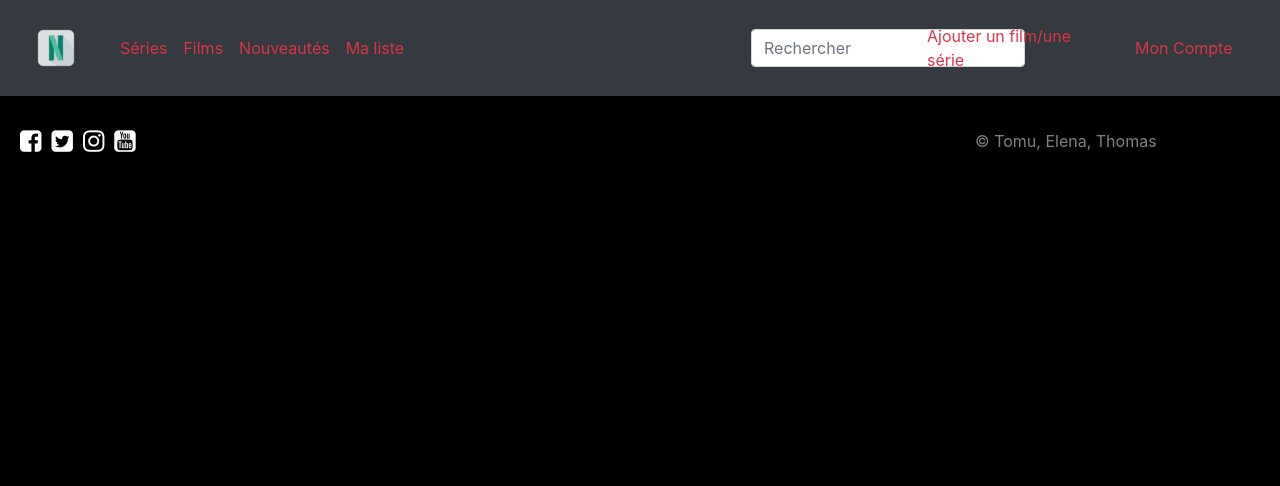
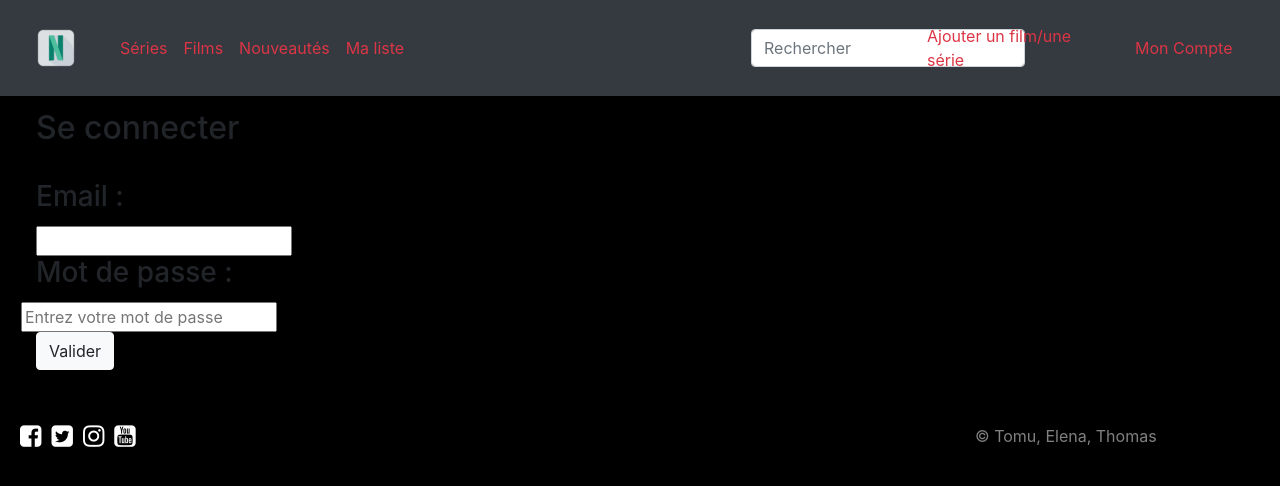
Before and after one commit to Thomas-Gouallou/netflux, a React (Create React App) app: page /Compte in a window 1280 px wide. Shown: the top 486 px of the page. Built offline with nearby package versions, Linux system fonts and the light colour scheme.

Commit message:
ajout de la connection

```diff
--- /dev/null
+++ b/src/netflux-app/Compte.js
@@ -0,0 +1,29 @@
+import React,{Component} from "react";
+import {BrowserRouter, Switch, Route} from "react-router-dom";
+
+
+
+class Compte extends Component{
+
+
+    render(){
+        return (
+        <div className="container-fluid">
+            <div className="card">
+                <h2 className='card-header'>Se connecter</h2>
+                <div className='card-body'>
+                    <h3 className='card-title'>Email :</h3>
+                    <input type='email' name='email' palceholder='Entrez votre email'></input>
+                    <h3 className='card-title'>Mot de passe :</h3>
+                    <input className="row" type='password' name='motdepasse' minlenght='8' placeholder='Entrez votre mot de passe'></input>
+                    <input className="btn btn-light" type="submit" value="Valider"></input>
+                </div>
+            </div>
+
+
+        </div>
+        )
+    }
+}
+
+export default Compte
--- a/src/netflux-app/NetfluxNav.js
+++ b/src/netflux-app/NetfluxNav.js
@@ -9,6 +9,7 @@ import Series from "./Series.js"
 import AcceuilSeries from "./AcceuilSeries.js"
 import AcceuilFilms from "./AcceuilFilms.js"
 import Nouveaute from './Nouveaute'
+import Compte from './Compte'
 
 export class NetfluxNav extends Component {
 
@@ -35,6 +36,9 @@ export class NetfluxNav extends Component {
                     <Route path='/Nouveaute' exact>
                         <Nouveaute></Nouveaute>
                     </Route>
+                    <Route path='/Compte' exact>
+                        <Compte></Compte>
+                    </Route>
                 </Switch>
                 <Footer></Footer>
             </BrowserRouter>
```
